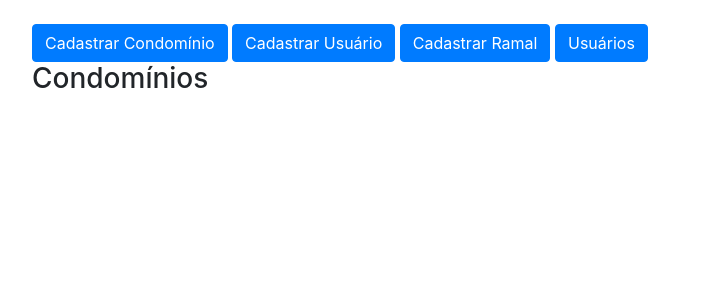
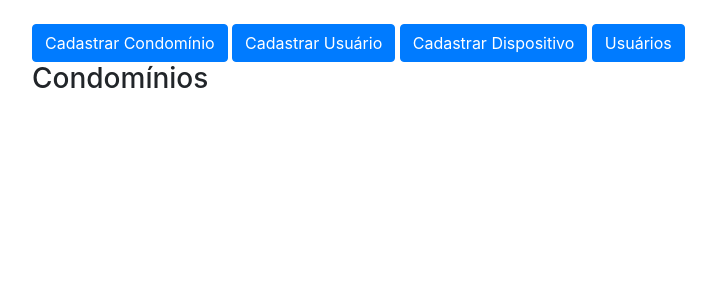
Before and after one commit to dramos777/chextip, a Flask app: page /dashboard in a window 1280 px wide. Shown: the part 76-376 px from the top of the page, without its empty margins (53-769 px from the left). Run offline with Flask 2, Linux system fonts and the light colour scheme; a user stored in the database is signed in; data comes from the database, SQL or seed files in the repository; data that the repository does not hold is empty; parts of the project's set-up code (start-up, migrations or seed data) failed here and were passed over; some libraries are stand-ins or nearby versions.

Commit message:
change string to Cadastrar Dispositivo

```diff
--- a/app/templates/condominium.html
+++ b/app/templates/condominium.html
@@ -3,7 +3,7 @@
 {% block content %}
     <h2>{{ condo.name }}</h2>
 <!-- <h3>Ramal(s)</h3> -->
-    <a class="btn btn-primary" href="{{ url_for('register_branch') }}">Cadastrar Ramal</a>
+    <a class="btn btn-primary" href="{{ url_for('register_branch') }}">Cadastrar Dispositivo</a>
     <ul class="list-group">
         {% for branch in condo.branches %}
             <li class="list-group-item">
--- a/app/templates/dashboard.html
+++ b/app/templates/dashboard.html
@@ -4,7 +4,7 @@
 <!-- <h2>Dashboard</h2> -->
     <a class="btn btn-primary" href="{{ url_for('register_condominium') }}">Cadastrar Condomínio</a>
     <a class="btn btn-primary" href="{{ url_for('register_user') }}">Cadastrar Usuário</a>
-    <a class="btn btn-primary" href="{{ url_for('register_branch') }}">Cadastrar Ramal</a>
+    <a class="btn btn-primary" href="{{ url_for('register_branch') }}">Cadastrar Dispositivo</a>
     <a class="btn btn-primary" href="{{ url_for('users') }}">Usuários</a>
 
 
```
